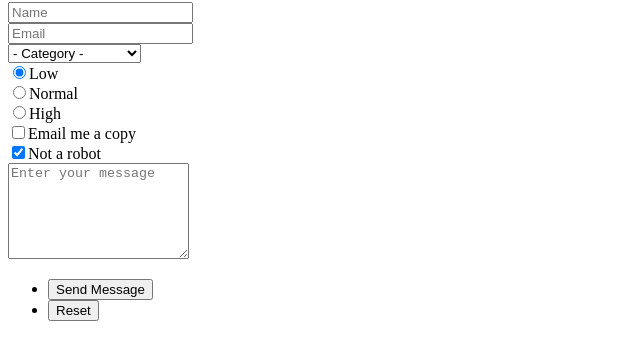
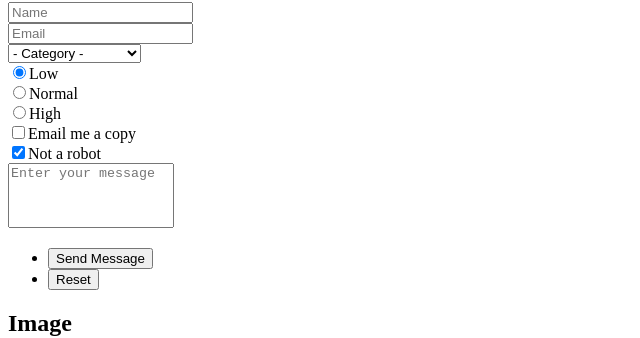
Before and after one commit to JimOfLeisure/html5up-phantom-plus, a React (Create React App) app in the folder react/: page / in a window 1280 px wide. Shown: the part 3024-3362 px from the top of the page, without its empty margins (0-640 px from the left). Built offline with nearby package versions, Linux system fonts and the light colour scheme; the HTML template or start-up script is replaced by a standard one.

Commit message:
working on TextArea

```diff
--- a/react/src/layouts/htmtup-phantom/textarea.js
+++ b/react/src/layouts/htmtup-phantom/textarea.js
@@ -1,5 +1,27 @@
-import React from 'react';
+import React, { useState } from 'react';
 
-const TextArea = () => <></>;
+const TextArea = ({ name, id, cols, placeholder, children }) => {
+  const [height, setHeight] = useState(59);
+
+  const textAreaStyle = {
+    overflow: 'hidden',
+    resize: 'none',
+    height: height,
+  };
+
+  return (
+    <div className="textarea-wrapper">
+      <textarea
+        name={name}
+        id={id}
+        cols={cols}
+        rows="1"
+        placeholder={placeholder}
+        style={textAreaStyle}>
+        {children}
+      </textarea>
+    </div>
+  );
+};
 
 export default TextArea;
--- a/react/src/pages/elements.js
+++ b/react/src/pages/elements.js
@@ -1,5 +1,6 @@
 import React from 'react';
 import Layout from '../layouts/htmtup-phantom/layout';
+import TextArea from '../layouts/htmtup-phantom/textarea';
 
 const ElementDemoPage = ({ menuList }) => (
   <Layout menuList={menuList}>
@@ -456,11 +457,10 @@ print 'It took ' + i + ' iterations to sort the deck.';`}</code>
             <label htmlFor="demo-human">Not a robot</label>
           </div>
           <div className="col-12">
-            <textarea
+            <TextArea
               name="demo-message"
               id="demo-message"
-              placeholder="Enter your message"
-              rows="6"></textarea>
+              placeholder="Enter your message"></TextArea>
           </div>
           <div className="col-12">
             <ul className="actions">
```
Also changed, not shown: 1 other file (tests, documents, lock files or other folders).
